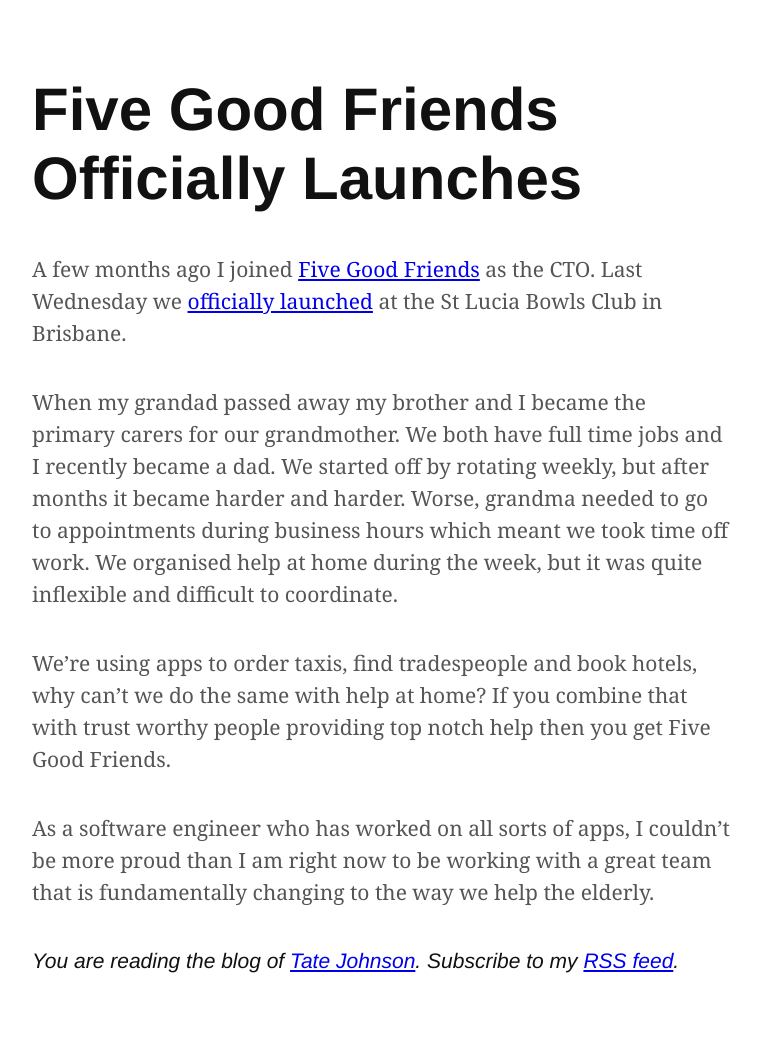
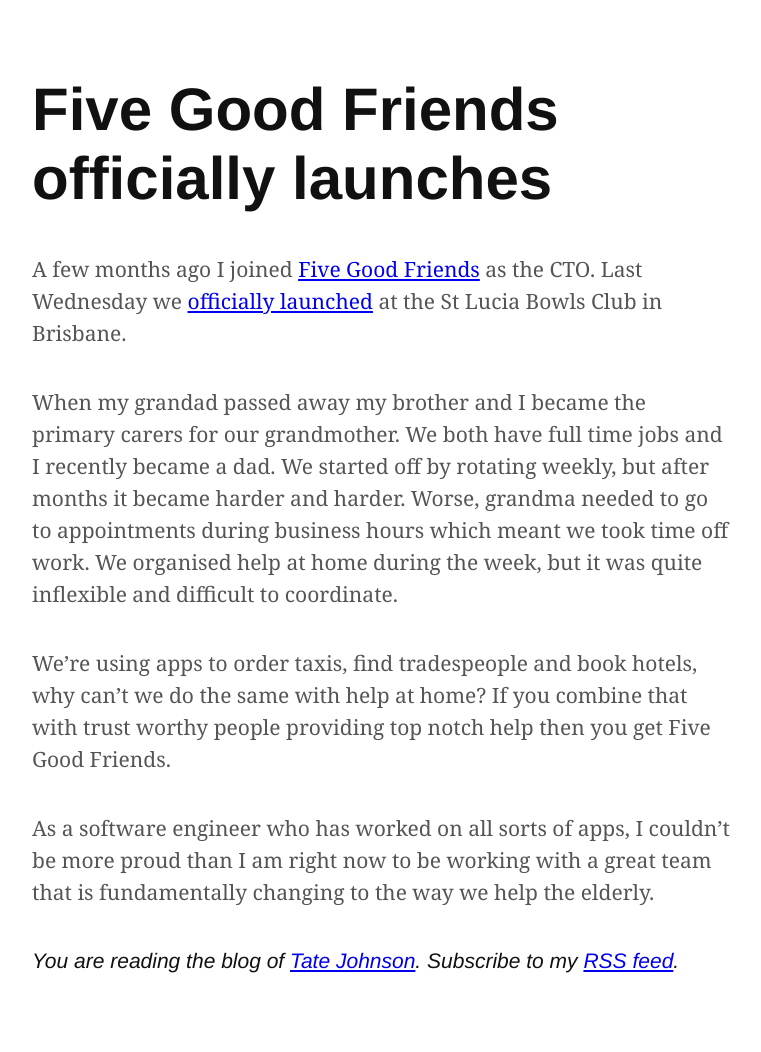
Before and after one commit to tatey/tatey.com, a Jekyll site: the page built from _posts/2016-11-05-five-good-friends-officially-launches.markdown, in a window 1280 px wide. Shown: the whole page, without its empty margins (258-1019 px from the left). Built offline with Jekyll 4.4.1, drawn with Linux system fonts in a browser that asks for light colours; some of the changed lines change nothing that is shown.

Commit message:
Update dead link.

```diff
--- a/_posts/2016-11-05-five-good-friends-officially-launches.markdown
+++ b/_posts/2016-11-05-five-good-friends-officially-launches.markdown
@@ -1,9 +1,9 @@
 ---
-title: Five Good Friends Officially Launches
+title: Five Good Friends officially launches
 layout: post
 ---
 
-A few months ago I joined <a href="https://www.fivegoodfriends.com.au">Five Good Friends</a> as the CTO. Last Wednesday we <a href="https://au.news.yahoo.com/video/watch/33085530/new-service-five-good-friends-set-to-keep-elderly-in-their-homes-longer/#page1">officially launched</a> at the St Lucia Bowls Club in Brisbane.
+A few months ago I joined <a href="https://www.fivegoodfriends.com.au">Five Good Friends</a> as the CTO. Last Wednesday we [officially launched](https://www.youtube.com/watch?v=DE3NowSABIA) at the St Lucia Bowls Club in Brisbane.
 
 When my grandad passed away my brother and I became the primary carers for our grandmother. We both have full time jobs and I recently became a dad. We started off by rotating weekly, but after months it became harder and harder. Worse, grandma needed to go to appointments during business hours which meant we took time off work. We organised help at home during the week, but it was quite inflexible and difficult to coordinate.
 
```
